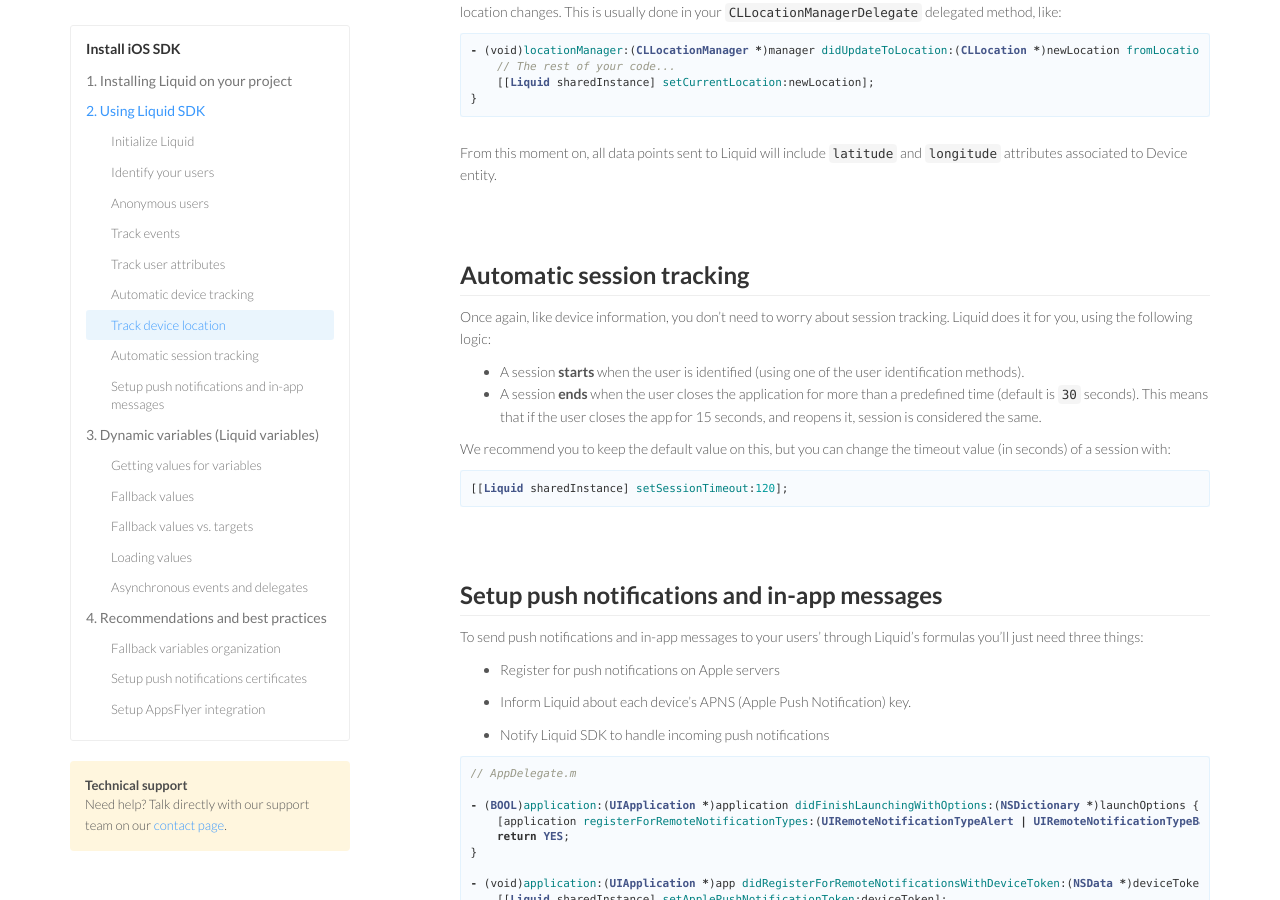
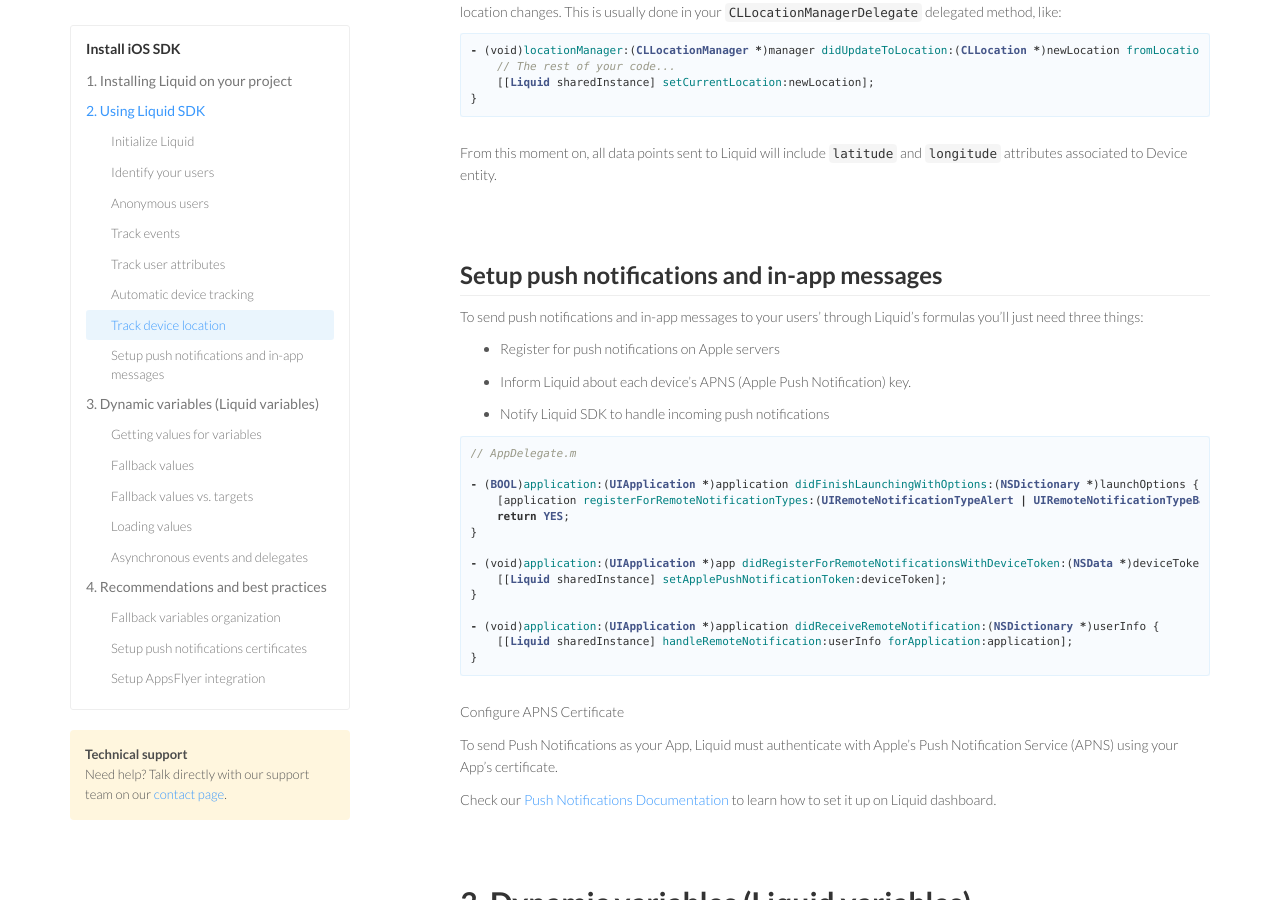
Before and after one commit to lqd-io/documentation, a Jekyll site: the page built from _ios/2.1.md, in a window 1280 px wide and 900 px high, scrolled down 4863 px. Built offline with Jekyll 4.4.1, drawn with Linux system fonts in a browser that asks for light colours; nearby versions of some CDN libraries.

Commit message:
Removes Automatic Session Tracking sections.

```diff
--- a/_ios/2.1.md
+++ b/_ios/2.1.md
@@ -25,8 +25,6 @@
         slug: automatic-device-tracking
       - title: Track device location
         slug: track-device-location
-      - title: Automatic session tracking
-        slug: automatic-session-tracking
       - title: Setup push notifications and in-app messages
         slug: setup-push-notifications-and-in-app-messages
   - title: 3. Dynamic variables (Liquid variables)
--- a/_ios/2.1/sections/2-8-automatic-session-tracking.md
+++ /dev/null
@@ -1,11 +0,0 @@
-
-Once again, like device information, you don't need to worry about session tracking. Liquid does it for you, using the following logic:
-
-+ A session **starts** when the user is identified (using one of the user identification methods).
-+ A session **ends** when the user closes the application for more than a predefined time (default is `30` seconds). This means that if the user closes the app for 15 seconds, and reopens it, session is considered the same.
-
-We recommend you to keep the default value on this, but you can change the timeout value (in seconds) of a session with:
-
-{% highlight swift %}
-[[Liquid sharedInstance] setSessionTimeout:120];
-{% endhighlight %}
```
Also changed, not shown: _android/2.0.md (+0 -2 lines), _android/2.0/sections/2-9-automatic-session-tracking.md (deleted, +0 -11 lines), _ios/2.1/sections/2-8-setup-push-notifications-and-in-app-messages.md (renamed from _ios/2.1/sections/2-9-setup-push-notifications-and-in-app-messages.md).
